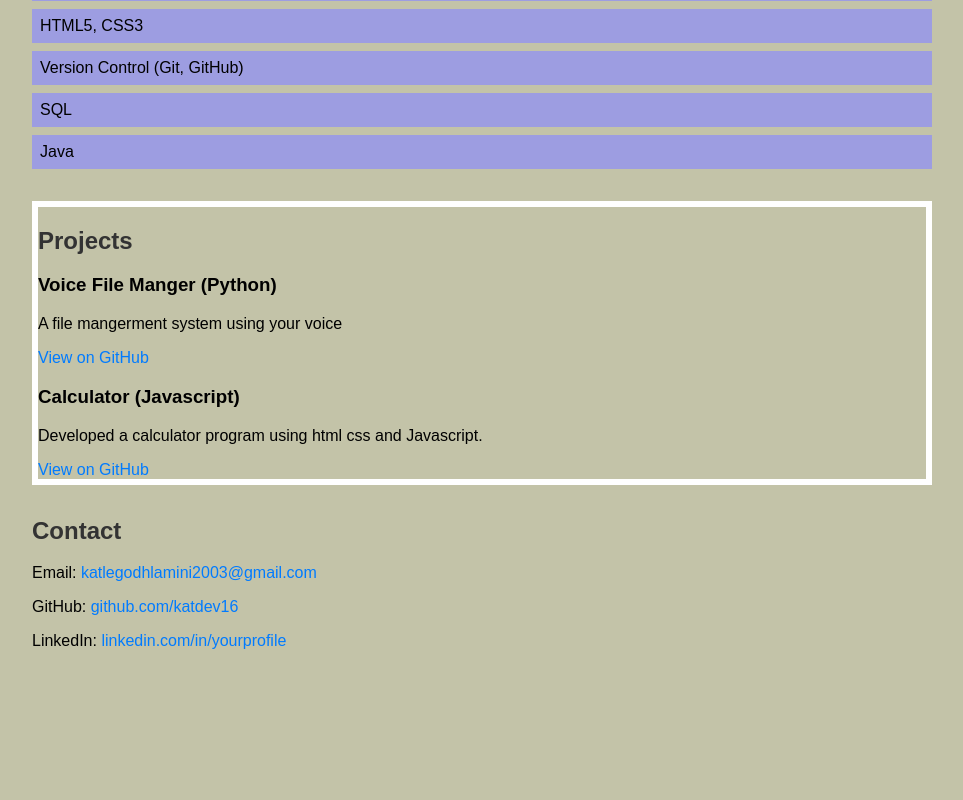
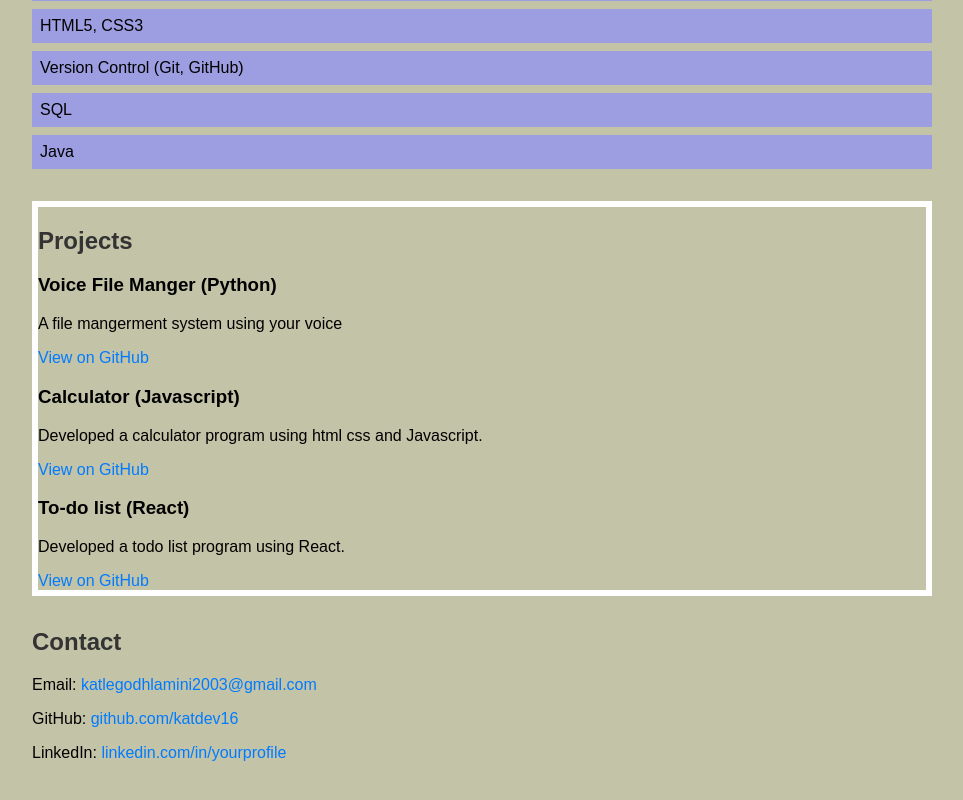
Before and after one commit to katdev16/kat-portfolio, a React (Create React App) app in the folder my-app/: page / in a window 1280 px wide. Shown: the part 585-1385 px from the top of the page, without its empty margins (158-1121 px from the left). Before the commit the page ends 1299 px from the top, so only its background shows below. Built offline with nearby package versions, Linux system fonts and the light colour scheme.

Commit message:
comming toghether

```diff
--- a/my-app/src/components/Projects.js
+++ b/my-app/src/components/Projects.js
@@ -18,6 +18,13 @@ const Projects = () => {
         </p>
         <a href="https://github.com/yourusername/robotworld-api">View on GitHub</a>
       </div>
+      <div className="project">
+        <h3>To-do list (React)</h3>
+        <p>
+          Developed a todo list program using React.
+        </p>
+        <a href="https://github.com/yourusername/robotworld-api">View on GitHub</a>
+      </div>
     </section>
   );
 };
```
